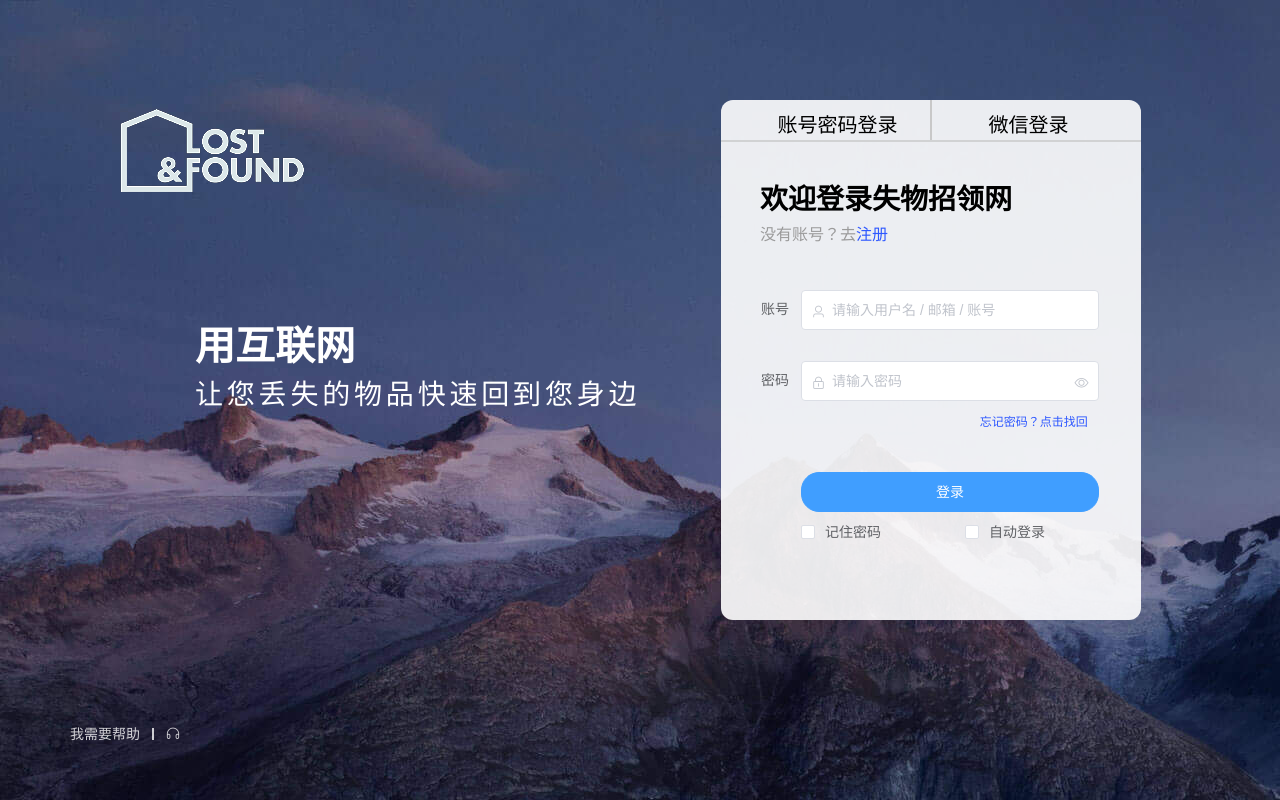
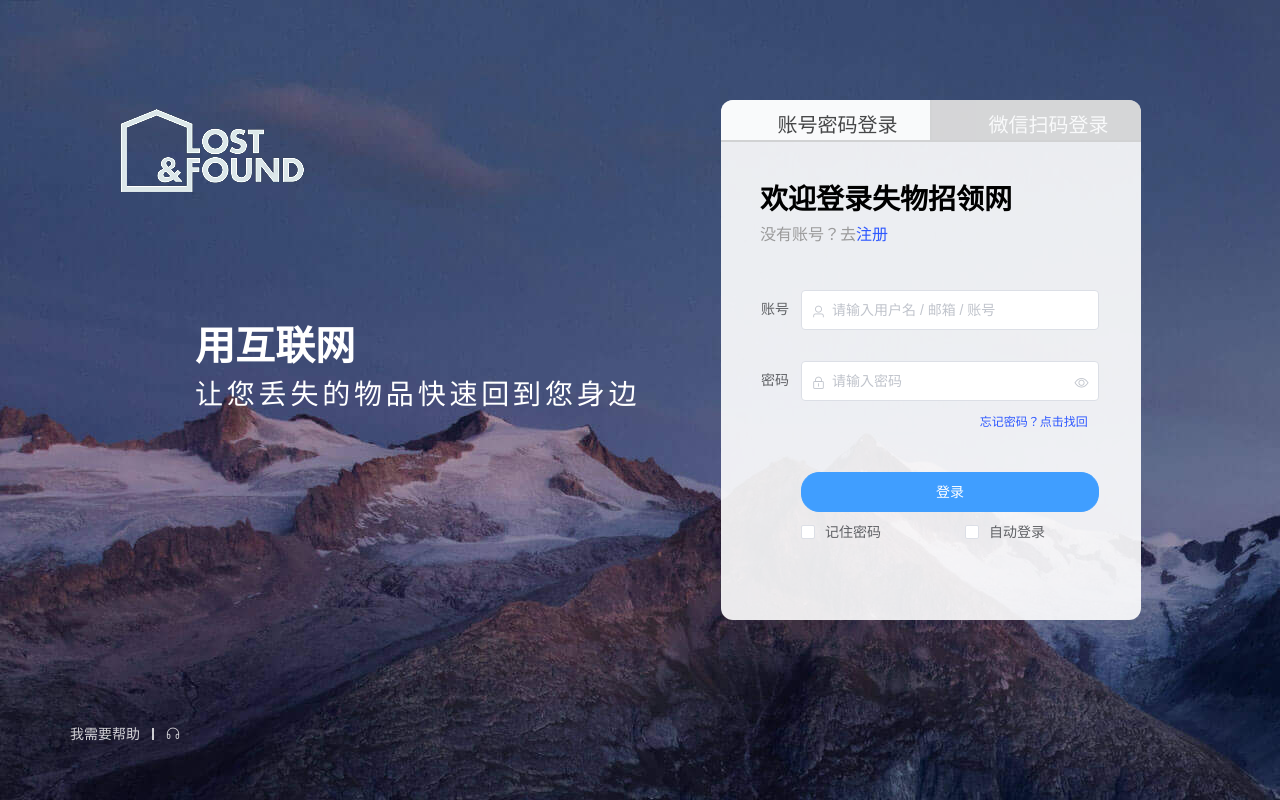
Before and after one commit to LJX-Git-rgb/lostandfound-system, a Vue app in the folder lostandfound-web/: page /login in a window 1280 px wide. Built offline with nearby package versions, Linux system fonts and the light colour scheme; what vue-jsonp would draw is missing.

Commit message:
add select tab style

```diff
--- a/lostandfound-web/src/views/login/Login.vue
+++ b/lostandfound-web/src/views/login/Login.vue
@@ -22,10 +22,14 @@
       <h3>用互联网</h3>
       <p>让您丢失的物品快速回到您身边</p>
     </div>
-    <div id="login-content">
-      <div id="loginMethod">
-        <div id="normalLogin" @click="showNormalLogin"><span>账号密码登录</span></div>
-        <div id="wechatLogin"  @click="showWechatLogin"><span>微信登录</span></div>
+    <div id="login-content" class="tab">
+      <div id="loginMethod" class="tab_list">
+        <div  id="normalLogin" :class="normalCurrent" @click="showNormalLogin">
+            <span>账号密码登录</span>
+        </div>
+        <div id="wechatLogin" :class="wechatCurrent" @click="showWechatLogin">
+            <span >微信扫码登录</span>
+        </div>
       </div>
       <router-view></router-view>
     </div>
@@ -43,14 +47,20 @@
 export default {
   data() {
     return {
+      normalCurrent:"current",
+      wechatCurrent:"",
     };
   },
   methods:{
     showNormalLogin(){
       this.$router.push({path:'/login'})
+      this.normalCurrent = "current"
+      this.wechatCurrent = ""
     },
     showWechatLogin(){
       this.$router.push({path:'/login/wechat'})
+      this.normalCurrent = ""
+      this.wechatCurrent = "current"
     }
   }
 }
@@ -110,6 +120,11 @@ export default {
     border-radius: 12px;
     overflow: hidden;
   }
+  /*点击改变背景颜色*/
+#login-content .tab_list .current{
+    background-color: #ffffff !important;
+    color: #000000 !important;
+  }
   #login-content #loginMethod{
     display: flex;
     height: 40px;
@@ -121,20 +136,22 @@ export default {
     flex: 1;
     border-right: 2px solid rgb(200,200,200);
   }
-  #login-content #loginMethod #normalLogin:hover{
-    background-color: aqua;
+  #login-content #loginMethod #normalLogin:hover,
+  #login-content #loginMethod #wechatLogin:hover{
+    opacity: 1;
   }
   #login-content #loginMethod #wechatLogin{
     flex: 1;
   }
-  #login-content #loginMethod #wechatLogin:hover{
-    background-color: aqua;
+  #login-content #loginMethod div {
+    background-color: #cccccc;
+    opacity: 0.7;
+    color: #ffffff;
   }
-  #login-content #loginMethod span{
+#login-content #loginMethod span{
     width: 100%;
     font-size: 20px;
     margin-left: 27%;
-
   }
 
   /* footer&helper */
```
